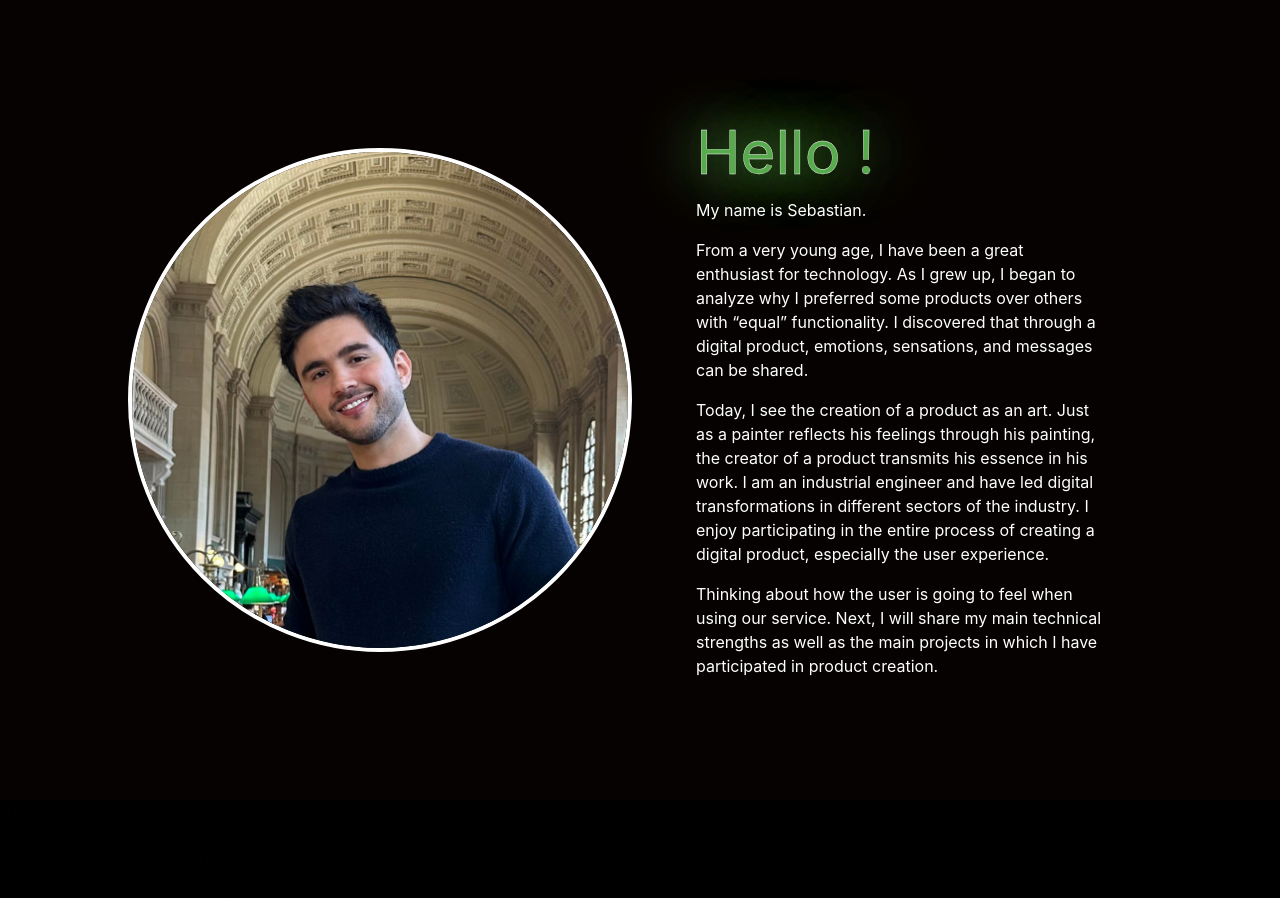
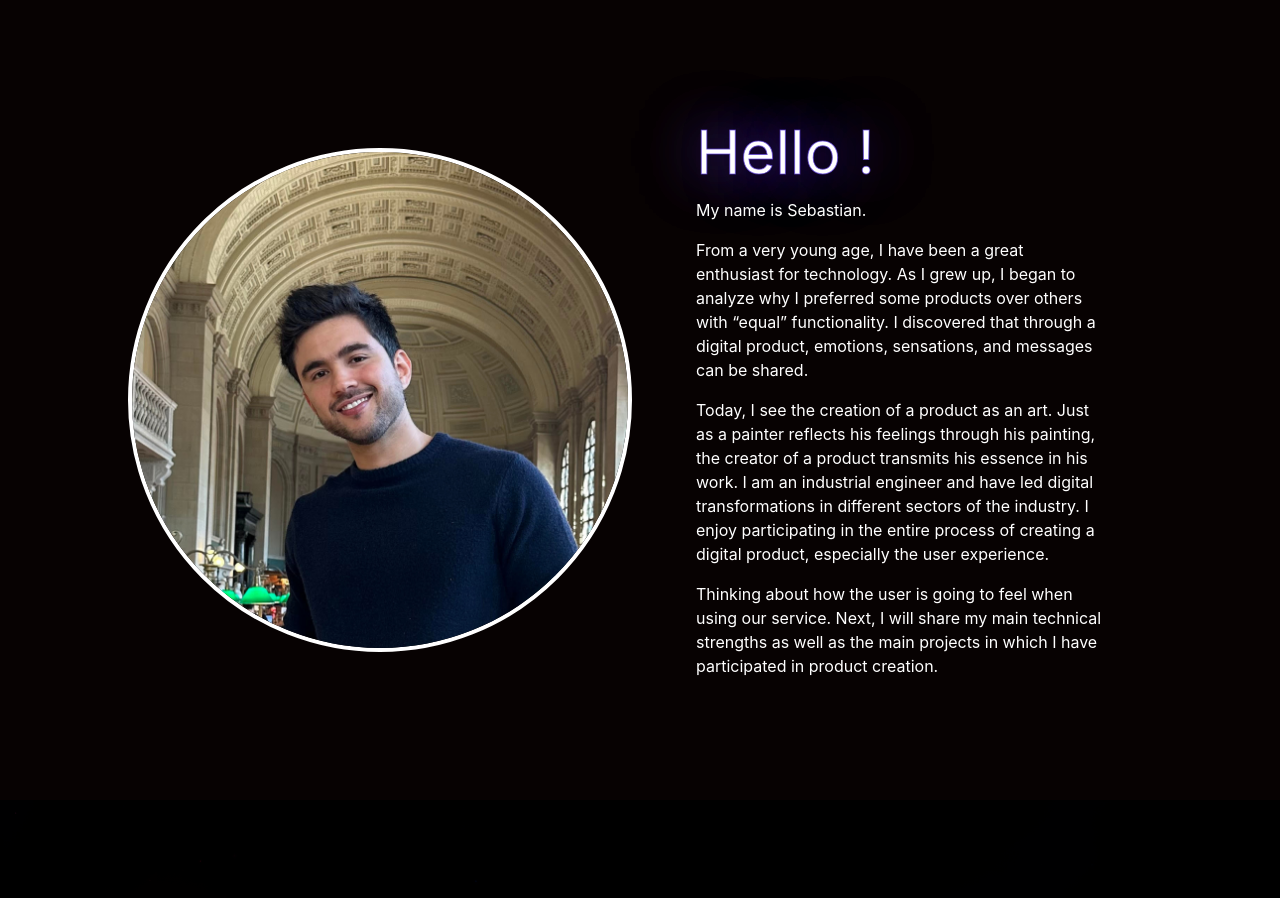
Before and after one commit to sebascreative/sebas, a React (Create React App) app: page / in a window 1280 px wide. Shown: the part 800-1698 px from the top of the page. Built offline with nearby package versions, Linux system fonts and the light colour scheme.

Commit message:
change "hello" font color

```diff
--- a/src/sections/presentation/index.module.css
+++ b/src/sections/presentation/index.module.css
@@ -1,5 +1,5 @@
 .hello {
-  text-shadow: 0 0 1em #57ab4c, 0 0 1em #57ab4c;
-  color: #57ab4c;
-  -webkit-text-stroke: 0.4px white;
+  text-shadow: 0 0 1em #6243DEB2, 0 0 1em #6243DEB2;
+  color: #FFFFFF;
+  -webkit-text-stroke: 1px #6243DEB2;
 }
--- a/src/sections/title/index.js
+++ b/src/sections/title/index.js
@@ -7,7 +7,7 @@ export const Title = () => {
   return (
     <SectionContainer className="grid">
       <div style= {{background:`url("${background}")`}}className="h-full w-full flex items-center justify-center">
-        <div className="absolute top-4 left-9">
+        <div className="absolute top-9 left-9">
           <div className="flex gap-2">
             <img src={logo} className="w-32 h-32" alt="logo"></img>
             <div className="flex items-center justify-center">
```
